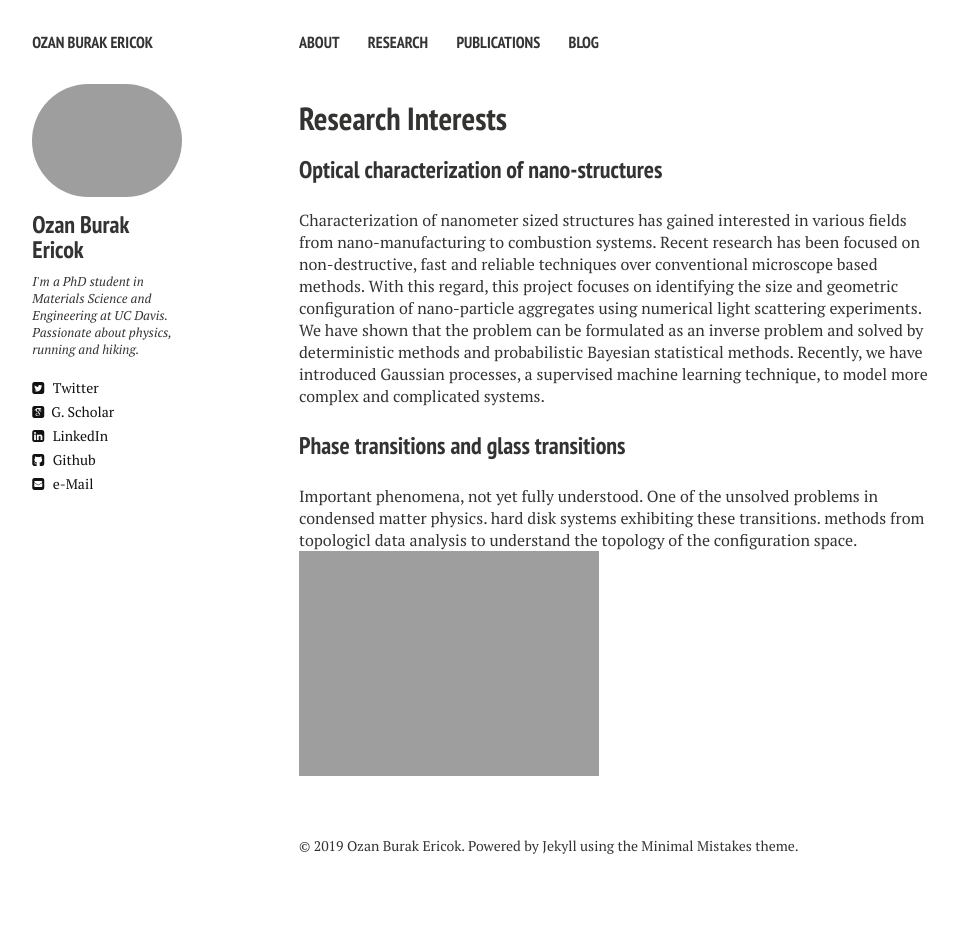
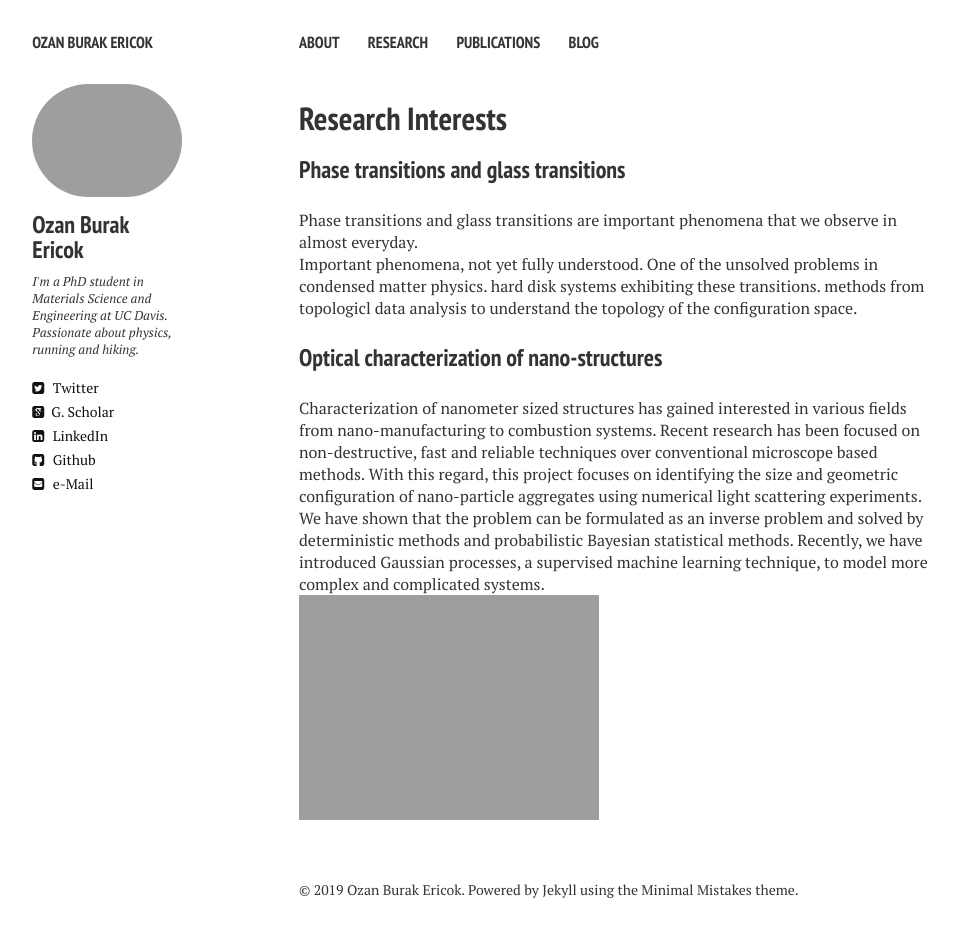
Before and after one commit to tsaatucdavis/tsaatucdavis.github.io, a Jekyll site: the page built from research.md, in a window 1280 px wide. Shown: the whole page, without its empty margins (21-979 px from the left). Built offline with Jekyll 4.4.1, drawn with Linux system fonts in a browser that asks for light colours; nearby versions of some CDN libraries; before the commit the page ends 904 px from its top, so only the background shows below that.

Commit message:
Update research.md

```diff
--- a/research.md
+++ b/research.md
@@ -6,11 +6,15 @@ tags: [code]
 modified: 12-25-2019
 comments: false
 ---
+### Phase transitions and glass transitions
+Phase transitions and glass transitions are important phenomena that we observe in almost everyday.
+
+Important phenomena, not yet fully understood. One of the unsolved problems in condensed matter physics. hard disk systems exhibiting these transitions. methods from topologicl data analysis to understand the topology of the configuration space.
+
 
 ### Optical characterization of nano-structures
 Characterization of nanometer sized structures has gained interested in various fields from nano-manufacturing to combustion systems. Recent research has been focused on non-destructive, fast and reliable techniques over conventional microscope based methods. With this regard, this project focuses on identifying the size and geometric configuration of nano-particle aggregates using numerical light scattering experiments. We have shown that the problem can be formulated as an inverse problem and solved by deterministic methods and probabilistic Bayesian statistical methods. Recently, we have introduced Gaussian processes, a supervised machine learning technique, to model more complex and complicated systems.
 
-### Phase transitions and glass transitions
-Important phenomena, not yet fully understood. One of the unsolved problems in condensed matter physics. hard disk systems exhibiting these transitions. methods from topologicl data analysis to understand the topology of the configuration space.
+
 
 <img src="{{ site.github.url }}/images/deep_learning.png" height="300" width="300">
```
